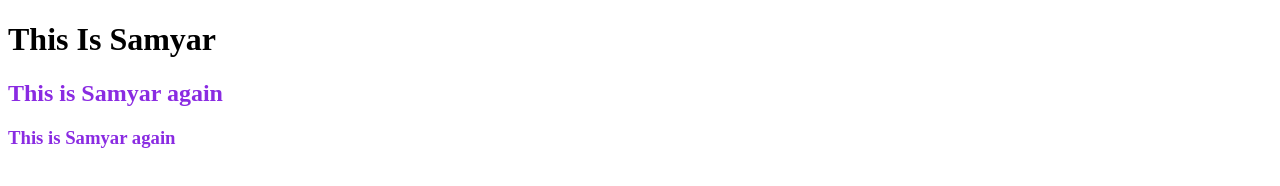
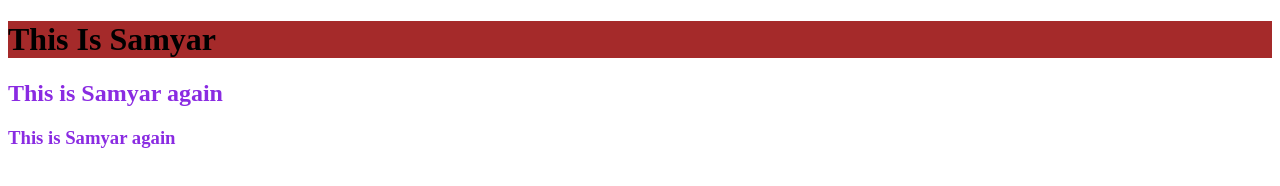
Before and after one commit to sinam10/linux-test, a plain HTML site: page index.html in a window 1280 px wide. Drawn offline with Linux system fonts and the light colour scheme.

Commit message:
My First Page

```diff
--- a/style.css
+++ b/style.css
@@ -1,5 +1,5 @@
 h2, h3 {color: blueviolet;}
-h1 :hover{
+h1 {
     background-color: brown;
     cursor: pointer;
 }
```
